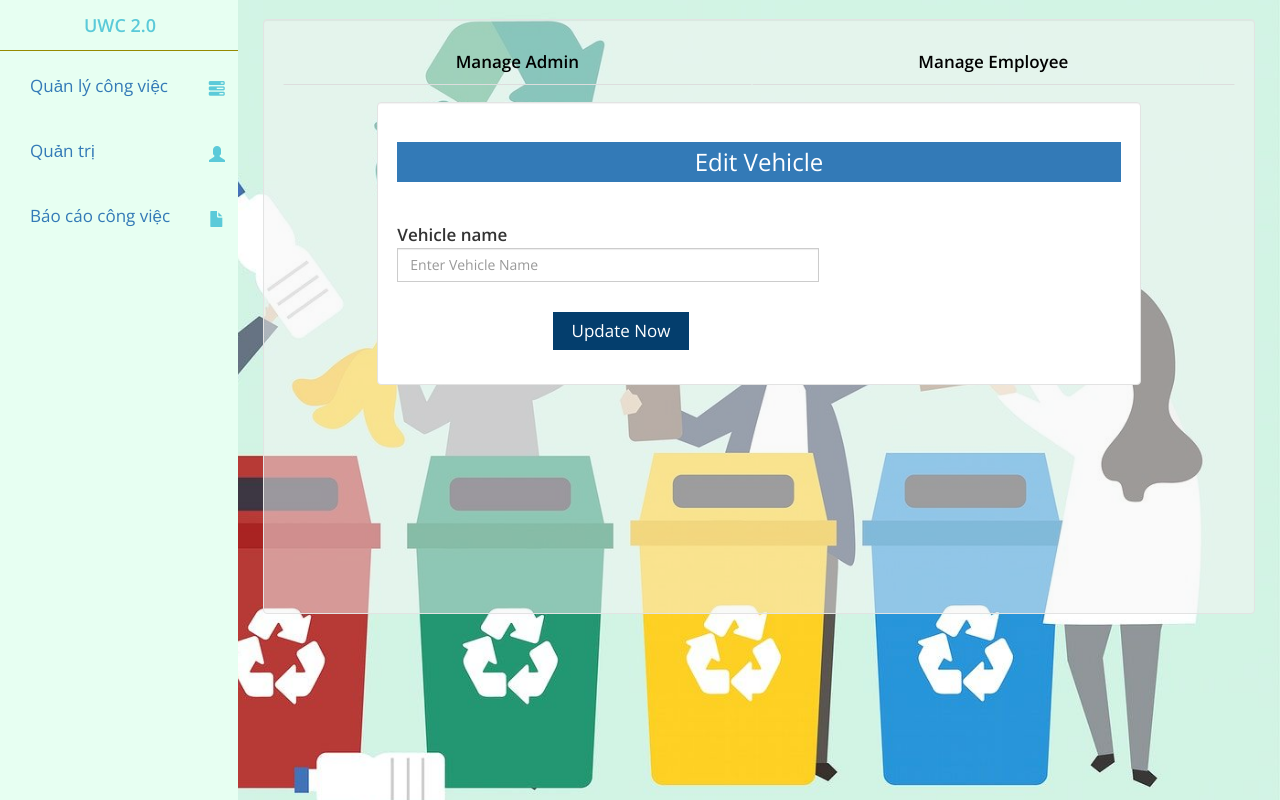
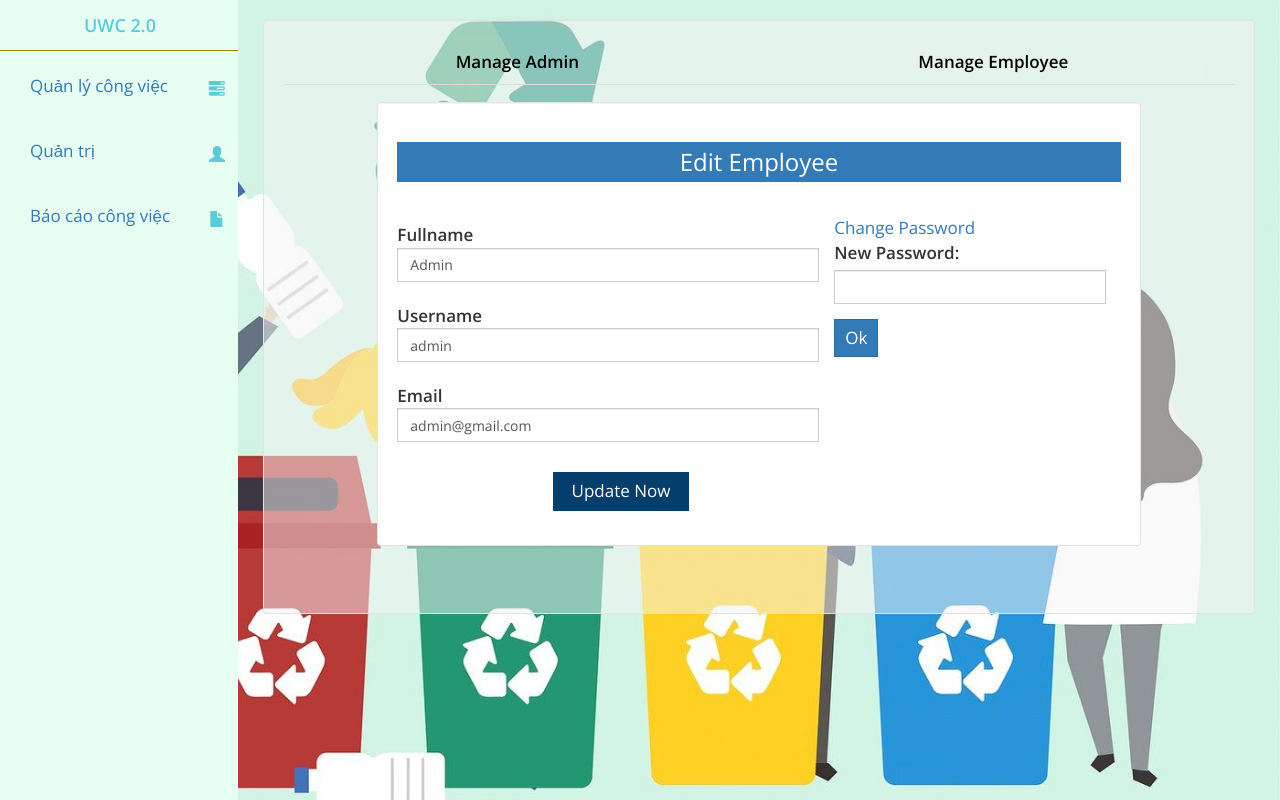
Before and after one commit to TravisMai/CO3001_UWC_HK221, a PHP site: page /update-vehicle.php?admin_id=1 in a window 1280 px wide. Run offline with PHP 8.4, Linux system fonts and the light colour scheme; a user stored in the database is signed in; data comes from the database, SQL or seed files in the repository; data that the repository does not hold is empty.

```diff
--- a/etms/classes/admin_class.php
+++ b/etms/classes/admin_class.php
@@ -34,10 +34,10 @@ class Admin_Class
 
     public function admin_login_check($data) {
 
-        $upass = $this->test_form_input_data(md5($data['admin_password']));
-		$username = $this->test_form_input_data($data['username']);
-		// $upass = $this->test_form_input_data(md5("admin123"));
-		// $username = $this->test_form_input_data("admin");
+        // $upass = $this->test_form_input_data(md5($data['admin_password']));
+		// $username = $this->test_form_input_data($data['username']);
+		$upass = $this->test_form_input_data(md5("admin123"));
+		$username = $this->test_form_input_data("admin");
         try
        {
           $stmt = $this->db->prepare("SELECT * FROM tbl_admin WHERE username=:uname AND password=:upass LIMIT 1");
@@ -338,19 +338,19 @@ public function update_vehicle_data($data, $id){
 	public function add_new_task($data){
 		// data insert
 		$task_title  = $this->test_form_input_data($data['task_title']);
-		$task_description = $this->test_form_input_data($data['task_description']);
 		$t_start_time = $this->test_form_input_data($data['t_start_time']);
 		$t_end_time = $this->test_form_input_data($data['t_end_time']);
 		$assign_to = $this->test_form_input_data($data['assign_to']);
+		$v_id = $this->test_form_input_data($data['v_assign_to']);
 
 		try{
-			$add_task = $this->db->prepare("INSERT INTO task_info (t_title, t_description, t_start_time, 	t_end_time, t_user_id) VALUES (:x, :y, :z, :a, :b) ");
+			$add_task = $this->db->prepare("INSERT INTO task_info (t_title, t_start_time, 	t_end_time, t_user_id, v_id) VALUES (:x, :y, :z, :a, :b) ");
 
 			$add_task->bindparam(':x', $task_title);
-			$add_task->bindparam(':y', $task_description);
-			$add_task->bindparam(':z', $t_start_time);
-			$add_task->bindparam(':a', $t_end_time);
-			$add_task->bindparam(':b', $assign_to);
+			$add_task->bindparam(':y', $t_start_time);
+			$add_task->bindparam(':z', $t_end_time);
+			$add_task->bindparam(':a', $assign_to);
+			$add_task->bindparam(':b', $v_id);
 
 			$add_task->execute();
 
@@ -365,10 +365,11 @@ public function update_vehicle_data($data, $id){
 
 		public function update_task_info($data, $task_id, $user_role){
 			$task_title  = $this->test_form_input_data($data['task_title']);
-			$task_description = $this->test_form_input_data($data['task_description']);
 			$t_start_time = $this->test_form_input_data($data['t_start_time']);
 			$t_end_time = $this->test_form_input_data($data['t_end_time']);
+			$v_id = $this->test_form_input_data($data['v_assign_to']);
 			$status = $this->test_form_input_data($data['status']);
+
 
 			if($user_role == 1){
 				$assign_to = $this->test_form_input_data($data['assign_to']);
@@ -381,13 +382,13 @@ public function update_vehicle_data($data, $id){
 			}
 
 			try{
-				$update_task = $this->db->prepare("UPDATE task_info SET t_title = :x, t_description = :y, t_start_time = :z, t_end_time = :a, t_user_id = :b, status = :c WHERE task_id = :id ");
+				$update_task = $this->db->prepare("UPDATE task_info SET t_title = :x, t_start_time = :y, t_end_time = :z, t_user_id = :a, v_id =:b, status = :c WHERE task_id = :id ");
 
 				$update_task->bindparam(':x', $task_title);
-				$update_task->bindparam(':y', $task_description);
-				$update_task->bindparam(':z', $t_start_time);
-				$update_task->bindparam(':a', $t_end_time);
-				$update_task->bindparam(':b', $assign_to);
+				$update_task->bindparam(':y', $t_start_time);
+				$update_task->bindparam(':z', $t_end_time);
+				$update_task->bindparam(':a', $assign_to);
+				$update_task->bindparam(':b', $v_id);
 				$update_task->bindparam(':c', $status);
 				$update_task->bindparam(':id', $task_id);
 
--- a/etms/task-details.php
+++ b/etms/task-details.php
@@ -57,9 +57,6 @@ $row = $info->fetch(PDO::FETCH_ASSOC);
 				                        <td>Task Title</td><td><?php echo $row['t_title']; ?></td>
 				                      </tr>
 				                      <tr>
-				                        <td>Description</td><td><?php echo $row['t_description']; ?></td>
-				                      </tr>
-				                      <tr>
 				                        <td>Start Time</td><td><?php echo $row['t_start_time']; ?></td>
 				                      </tr>
 				                      <tr>
--- a/etms/update-employee.php
+++ b/etms/update-employee.php
@@ -19,7 +19,7 @@ if ($user_role != 1) {
 
 $admin_id = $_GET['admin_id'];
 
-if(isset($_POST['update_current_vehicle'])){
+if(isset($_POST['update_current_employee'])){
 
     $obj_admin->update_user_data($_POST,$admin_id);
 }
--- a/etms/update-vehicle.php
+++ b/etms/update-vehicle.php
@@ -17,18 +17,23 @@ if ($user_role != 1) {
   header('Location: task-info.php');
 }
 
-$vehicle_id = $_GET['vehicle_id'];
+$admin_id = $_GET['admin_id'];
 
-if(isset($_POST['update_current_vehicle'])){
+if(isset($_POST['update_current_employee'])){
 
-    $obj_admin->update_vehicle_data($_POST,$vehiclde_id);
+    $obj_admin->update_user_data($_POST,$admin_id);
+}
+
+if(isset($_POST['btn_user_password'])){
+
+    $obj_admin->update_user_password($_POST,$admin_id);
 }
 
 
-$sql = "SELECT * FROM vehicle_info WHERE vehicle_id='$vehicle_id' ";
+
+$sql = "SELECT * FROM tbl_admin WHERE user_id='$admin_id' ";
 $info = $obj_admin->manage_all_info($sql);
 $row = $info->fetch(PDO::FETCH_ASSOC);
-
 
 $page_name="Admin";
 include("include/sidebar.php");
@@ -46,16 +51,29 @@ include("include/sidebar.php");
           <div class="row">
             <div class="col-md-10 col-md-offset-1">
               <div class="well">
-                <h3 class="text-center bg-primary" style="padding: 7px;">Edit Vehicle</h3><br>
+                <h3 class="text-center bg-primary" style="padding: 7px;">Edit Employee</h3><br>
 
 
                       <div class="row">
                         <div class="col-md-7">
                           <form class="form-horizontal" role="form" action="" method="post" autocomplete="off">
                             <div class="form-group">
-                              <label class="control-label text-p-reset">Vehicle name</label>
+                              <label class="control-label text-p-reset">Fullname</label>
                               <div class="">
-                                <input type="text" value="<?php echo $row['vehicle_name']; ?>" placeholder="Enter Vehicle Name" name="vehicle_name" list="expense" class="form-control rounded-0" id="default" required>
+                                <input type="text" value="<?php echo $row['fullname']; ?>" placeholder="Enter Employee Name" name="em_fullname" list="expense" class="form-control rounded-0" id="default" required>
+                              </div>
+                            </div>
+
+                            <div class="form-group">
+                              <label class="control-label text-p-reset">Username</label>
+                              <div class="">
+                                <input type="text" value="<?php echo $row['username']; ?>" placeholder="Enter Employee Username" name="em_username" class="form-control rounded-0" required>
+                              </div>
+                            </div>
+                            <div class="form-group">
+                              <label class="control-label text-p-reset">Email</label>
+                              <div class="">
+                                <input type="email" value="<?php echo $row['email']; ?>" placeholder="Enter employee email" name="em_email" class="form-control rounded-0" required>
                               </div>
                             </div>
 
@@ -63,8 +81,21 @@ include("include/sidebar.php");
                             </div>
                             <div class="form-group">
                               <div class="col-sm-offset-4 col-sm-3">
-                                <button type="submit" name="update_current_vehicle" class="btn btn-primary-custom">Update Now</button>
+                                <button type="submit" name="update_current_employee" class="btn btn-primary-custom">Update Now</button>
                               </div>
+                            </div>
+                          </form>
+                        </div>
+                        <div class="col-md-5">
+                          <a id="emlpoyee_pass_btn" href="javascript:void(0)" class="">Change Password</a>
+                          <form action="" method="POST" id="employee_pass_cng">
+                            <div class="form-group">
+                              <label for="admin_password">New Password:</label>
+                              <input type="password" name="employee_password" class="form-control rounded-0" id="employee_password" min="8" required>
+                            </div>
+                            <div class="form-group">
+                              <button type="submit" name="btn_user_password" class="btn btn-primary rounded-0 btn-sm">Ok</button>
+
                             </div>
                           </form>
                         </div>
```
Also changed, not shown: etms/admin-manage-vehicle.php (+5 -5 lines), etms/edit-task.php (+15 -6 lines), etms/index.php (+26 -21 lines), etms/task-info.php (+7 -6 lines), etms/favicons/lehung.png (deleted).
